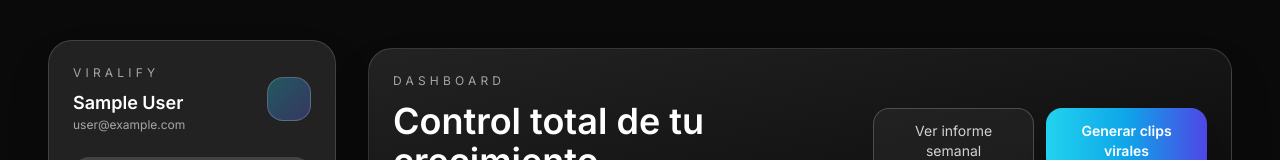
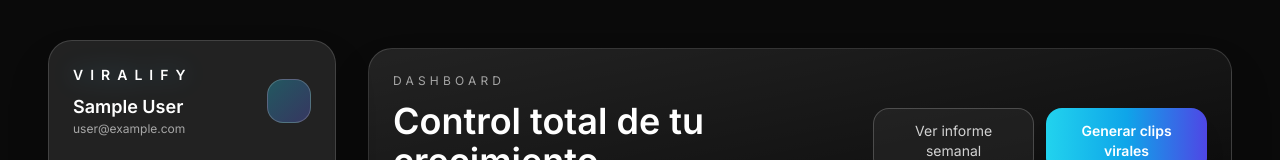
Before and after one commit to mateiiorga2009-sudo/mvp-bachiller, a Next.js app: page /dashboard in a window 1280 px wide. Shown: the top 160 px of the page. Built offline with nearby package versions, Linux system fonts and the light colour scheme; no server answers; sample sign-in values are in the browser's storage.

Commit message:
Destacar el texto VIRAFLY en el panel

```diff
--- a/app/dashboard/components/Sidebar.tsx
+++ b/app/dashboard/components/Sidebar.tsx
@@ -27,7 +27,7 @@ export default function Sidebar({
     <aside className="flex w-full flex-col gap-6 rounded-3xl border border-white/15 bg-white/10 p-6 shadow-2xl backdrop-blur lg:w-72 lg:sticky lg:top-8 lg:h-[calc(100vh-6rem)]">
       <div className="flex items-center justify-between">
         <div>
-          <p className="text-xs uppercase tracking-[0.35em] text-white/60">
+          <p className="text-sm font-semibold uppercase tracking-[0.5em] text-white drop-shadow-[0_0_12px_rgba(56,189,248,0.45)]">
             Viralify
           </p>
           <p className="mt-2 text-lg font-semibold">{userName}</p>
```
